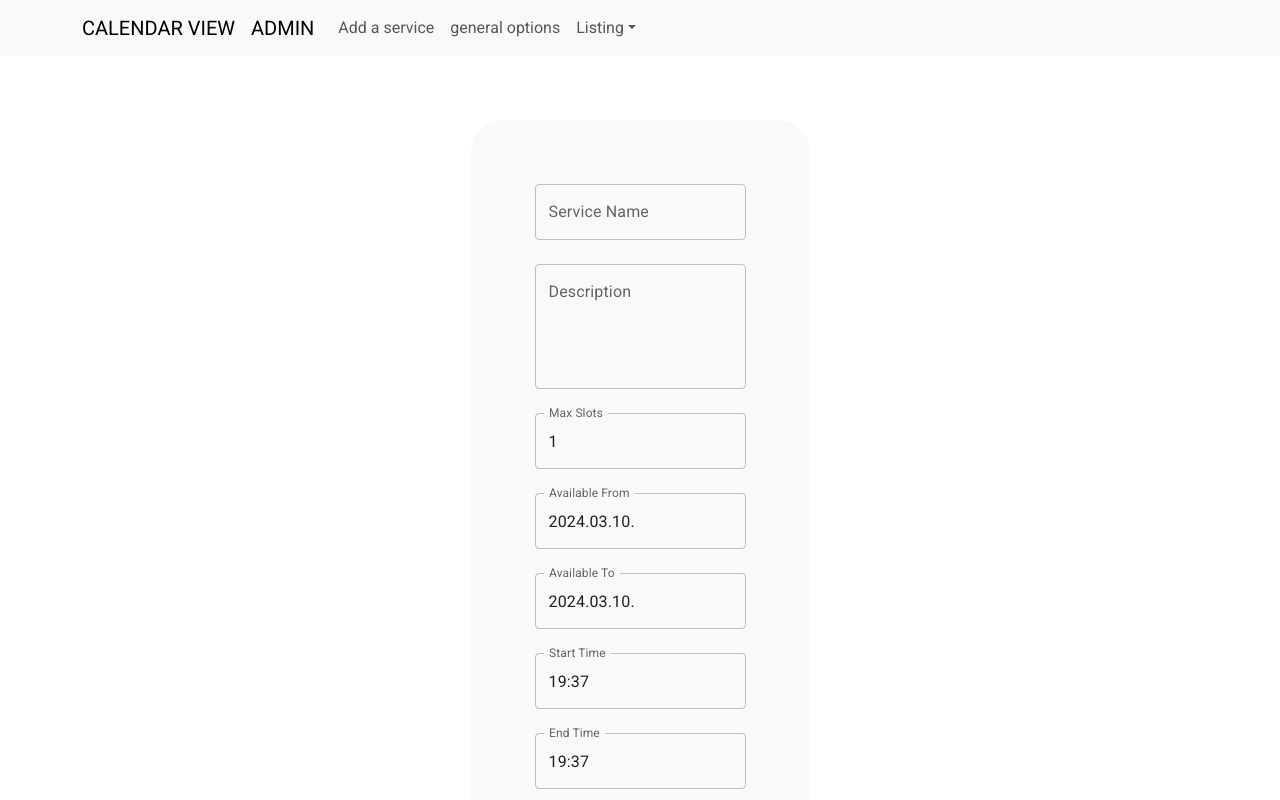
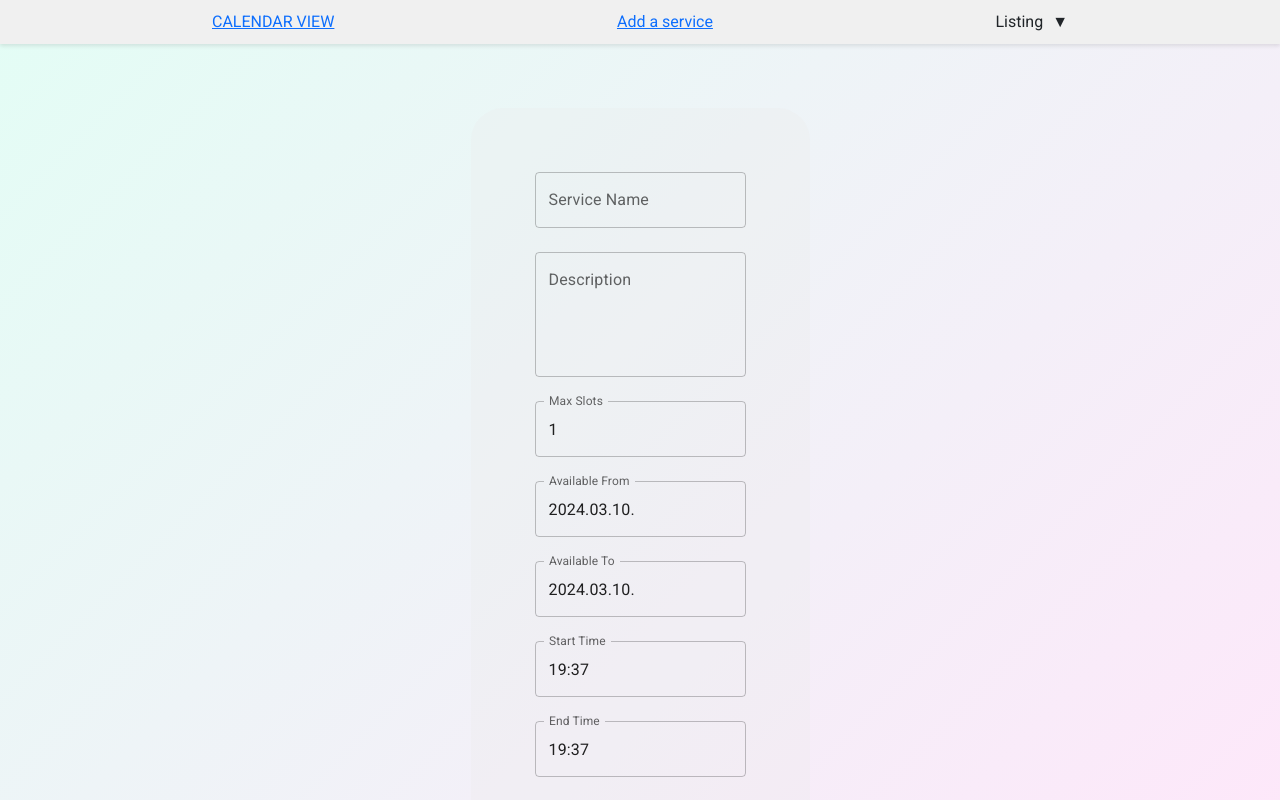
Before and after one commit to gyorgynagy1986/bookingApi, a Next.js app: page /dashboard/addAservice in a window 1280 px wide. Shown: the top 800 px of the page. Built offline with nearby package versions, Linux system fonts and the light colour scheme.

Commit message:
v2 update

```diff
--- a/src/app/dashboard/getAllAppoitements/Appointments.module.css
+++ b/src/app/dashboard/getAllAppointments/Appointments.module.css
@@ -1,6 +1,7 @@
 .tableContainer {
     margin: 20px;
     overflow-x: auto;
+    min-height: 50vh;
   }
 
   .table {
--- a/src/app/dashboard/getAllServices/page.jsx
+++ b/src/app/dashboard/getAllServices/page.jsx
@@ -48,7 +48,7 @@ const ServiceListing = () => {
 
 
     return (
-        <>
+        <div className='min-h'>
             <Table striped bordered hover>
                 <thead>
                     <tr>
@@ -91,7 +91,7 @@ const ServiceListing = () => {
                     ))}
                 </tbody>
             </Table>
-        </>
+        </div>
     );
 };
 
--- a/src/app/dashboard/users/Users.module.css
+++ b/src/app/dashboard/users/Users.module.css
@@ -1,6 +1,7 @@
 .tableContainer {
     margin: 20px;
     overflow-x: auto;
+    min-height: 50rem;
   }
 
   .table {
--- a/src/app/globals.css
+++ b/src/app/globals.css
@@ -9,33 +9,18 @@
 
 html,
 body {
-  max-width: 100vw;
   overflow-x: hidden;
 }
 
 body {
   color: rgb(var(--foreground-rgb));
-  background: linear-gradient(
-      to bottom,
-      transparent,
-      rgb(var(--background-end-rgb))
-    )
-    rgb(var(--background-start-rgb));
+  background-image: linear-gradient(-225deg, #E3FDF5 0%, #FFE6FA 100%);
 }
 
 a {
   color: inherit;
   text-decoration: none;
 }
-
-@media (prefers-color-scheme: dark) {
-  html {
-    color-scheme: dark;
-  }
-}
-
-
-
 
 .rbc-calendar {
   position: relative;
@@ -47,12 +32,14 @@ a {
  box-shadow: rgba(60, 64, 67, 0.3) 0px 1px 2px 0px, rgba(60, 64, 67, 0.15) 0px 1px 3px 1px;
 }
 
-.rbc-toolbar-label {
-
+.min-h {
+  min-height: 50vh;
 }
 
-.rbc-time-content {
+.calContainer {
+  margin: 0 auto;
+  padding-top: 3rem;
+  max-width: 100%;
+  height: 100vh;
+  background-image: linear-gradient(-225deg, #E3FDF5 0%, #FFE6FA 100%);
 }
-
-.rbc-month-view {
-}
--- a/src/components/CalendarUi.jsx
+++ b/src/components/CalendarUi.jsx
@@ -54,7 +54,7 @@ const CalendarUi = () => {
   //]
 
   return (
-    <>
+    <div className='calContainer'>
       <Calendar
         localizer={localizer}
         selectable={true}
@@ -64,7 +64,7 @@ const CalendarUi = () => {
         endAccessor="end"
         components={customComponents}
         eventPropGetter={eventPropGetter}
-        style={{ height: '100vh' }}
+        style={{ height: '80%' }}
         messages={{
           next: "Következő",
           previous: "Előző",
@@ -84,7 +84,7 @@ const CalendarUi = () => {
         onClose={handleCloseModal}
         event={selectedEvent} />
       {/* Ide kerülhet a modális dialógusod a kiválasztott esemény részleteivel */}
-    </>
+    </div>
   );
 };
 
--- a/src/components/nav/Nav.jsx
+++ b/src/components/nav/Nav.jsx
@@ -1,37 +1,29 @@
 "use client"
 
-import Container from 'react-bootstrap/Container';
-import Nav from 'react-bootstrap/Nav';
-import Navbar from 'react-bootstrap/Navbar';
-import NavDropdown from 'react-bootstrap/NavDropdown';
+import Link from 'next/link';
+import React, { useState } from 'react';
+import styles from './Navbar.module.css'; // Make sure the path matches your file structure
 
-function BasicExample() {
+const Navbar = () => {
+  const [isDropdownOpen, setIsDropdownOpen] = useState(false);
+
   return (
-    <Navbar expand="lg" className="bg-body-tertiary">
-      <Container>
-         <Navbar.Brand href="/">CALENDAR VIEW</Navbar.Brand>
-        <Navbar.Brand href="/dashboard">ADMIN</Navbar.Brand>
-        <Navbar.Toggle aria-controls="basic-navbar-nav" />
-        <Navbar.Collapse id="basic-navbar-nav">
-          <Nav className="me-auto">
-            <Nav.Link href="/dashboard/addAservice">Add a service</Nav.Link>
-            <Nav.Link href="#link">general options</Nav.Link>
-            <NavDropdown title="Listing" id="basic-nav-dropdown">
-              <NavDropdown.Item href="/dashboard/getAllAppoitements">Appoitements</NavDropdown.Item>
-              <NavDropdown.Item href="/dashboard/getAllServices">
-                Services
-              </NavDropdown.Item>
-              <NavDropdown.Item href="/dashboard/users">users</NavDropdown.Item>
-              <NavDropdown.Divider />
-              <NavDropdown.Item href="#action/3.4">
-                Separated link
-              </NavDropdown.Item>
-            </NavDropdown>
-          </Nav>
-        </Navbar.Collapse>
-      </Container>
-    </Navbar>
+    <nav className={styles.navbar}>
+      <div className={styles.container}>
+         <Link href="/">CALENDAR VIEW</Link>
+          <Link href="/dashboard/addAservice">Add a service</Link>
+          <div className={styles.dropdown} onClick={() => setIsDropdownOpen(!isDropdownOpen)}>
+          Listing <span className={styles.dropdownIndicator}>▼</span>
+          <div className={`${styles.dropdownContent} ${isDropdownOpen ? styles.show : ''}`}>
+            <Link href="/dashboard/getAllAppointments">Appointments</Link>
+            <Link href="/dashboard/getAllServices">Services</Link>
+            <Link href="/dashboard/users">Users</Link>
+            {/* Add more dropdown links as needed */}
+          </div>
+        </div>
+      </div>
+    </nav>
   );
-}
+};
 
-export default BasicExample;
+export default Navbar;
--- /dev/null
+++ b/src/components/nav/Navbar.module.css
@@ -0,0 +1,63 @@
+/* Navbar.module.css */
+.navbar {
+  background-color: #f0f0f0; /* Light grey background */
+  padding: 10px 20px;
+  box-shadow: 0 2px 4px rgba(0,0,0,0.1); /* Soft shadow for depth */
+}
+
+.container {
+  display: flex;
+  justify-content: space-between;
+  align-items: center;
+  position: relative; /* Needed for absolute positioning of children */
+  padding-left: 15vw;
+  padding-right: 15vw;
+}
+
+.navItems a, .brand {
+  margin-right: 20px;
+  text-decoration: none;
+  color: #333; /* Dark text for better readability */
+}
+
+.dropdown {
+  position: relative; /* Establishes a new positioning context for dropdownContent */
+  cursor: pointer;
+}
+
+.dropdownIndicator {
+  margin-left: 5px; /* Small space between text and indicator */
+}
+
+.dropdownContent {
+  display: none; /* Hidden by default */
+  position: absolute; /* Positioned absolutely relative to its parent .dropdown */
+  background-color: #f9f9f9; /* Slightly off-white background for dropdown items */
+  min-width: 160px; /* Minimum width for dropdown items */
+  box-shadow: 0 8px 16px rgba(0,0,0,0.2); /* Shadow for depth */
+  z-index: 1000; /* High z-index to ensure it appears above other content */
+  top: 100%; /* Aligns the top of the dropdown content with the bottom of the toggle */
+  left: 0; /* Aligns the dropdown content to the left of the toggle */
+}
+
+.show {
+  display: block; /* Shows the dropdown content */
+}
+
+.dropdownContent a {
+  color: black;
+  padding: 12px 16px;
+  text-decoration: none;
+  display: block; /* Dropdown links should take up the full width of the dropdown */
+}
+
+.dropdownContent a:hover {
+  background-color: #f1f1f1; /* Light grey background on hover for visual feedback */
+}
+
+/* Optional: Style for a divider in the dropdown, if needed */
+.divider {
+  height: 1px;
+  background-color: #eee; /* Light grey divider */
+  margin: 5px 0; /* Spacing above and below the divider */
+}
--- a/src/components/nav/Navigation.module.css
+++ /dev/null
@@ -1,30 +0,0 @@
-
-
-.navbar {
-    background-color: #333;
-    overflow: hidden;
-  }
-
-  .navList {
-    list-style-type: none;
-    margin: 0;
-    padding: 0;
-    display: flex;
-  }
-
-  .navItem {
-    float: left;
-  }
-
-  .navLink {
-    display: block;
-    color: white;
-    text-align: center;
-    padding: 14px 16px;
-    text-decoration: none;
-    transition: background-color 0.3s ease-in-out;
-  }
-
-  .navLink:hover {
-    background-color: #555;
-  }
```
Also changed, not shown: src/app/dashboard/getAllAppointments/page.jsx (renamed from src/app/dashboard/getAllAppoitements/page.jsx).
